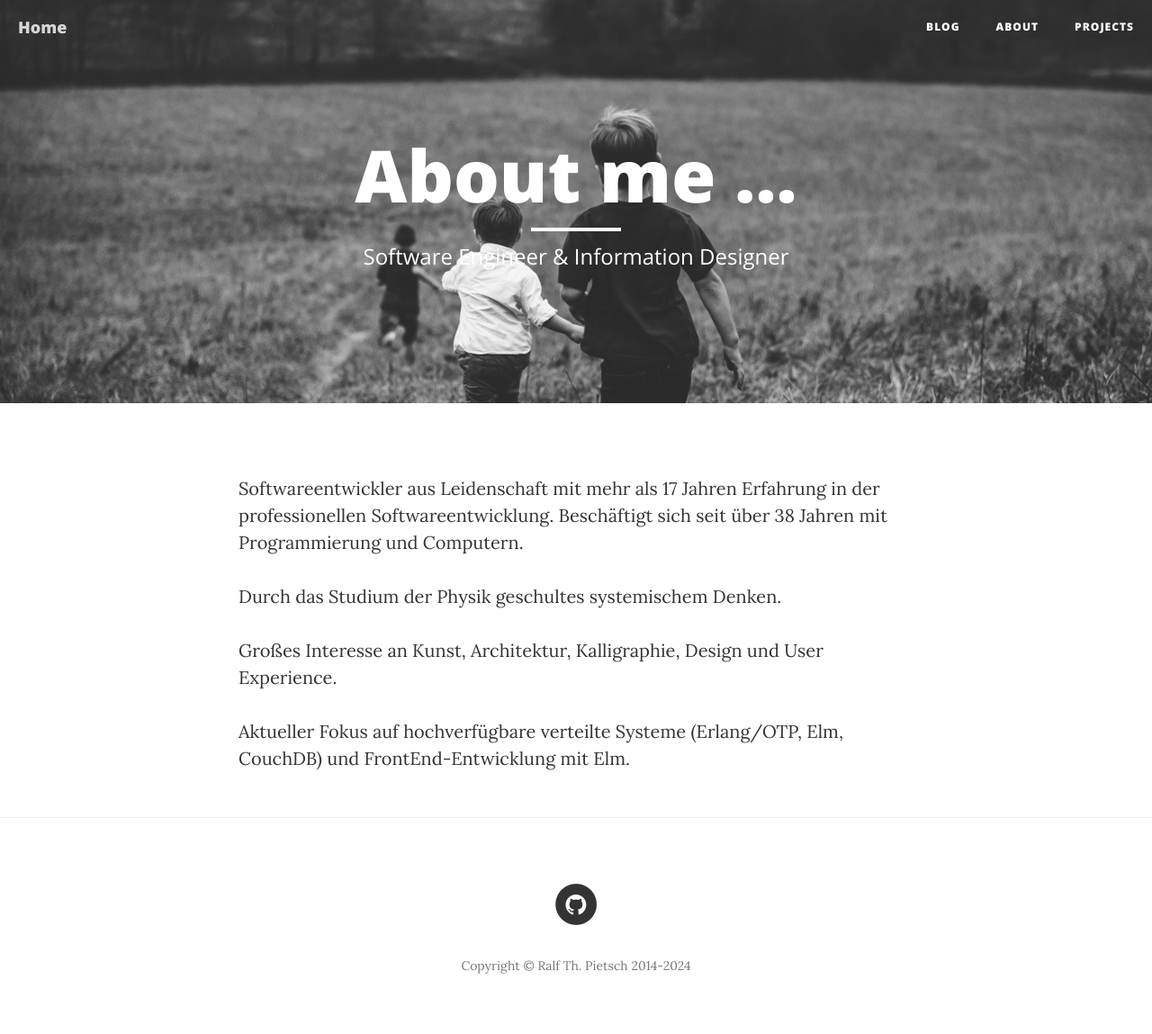
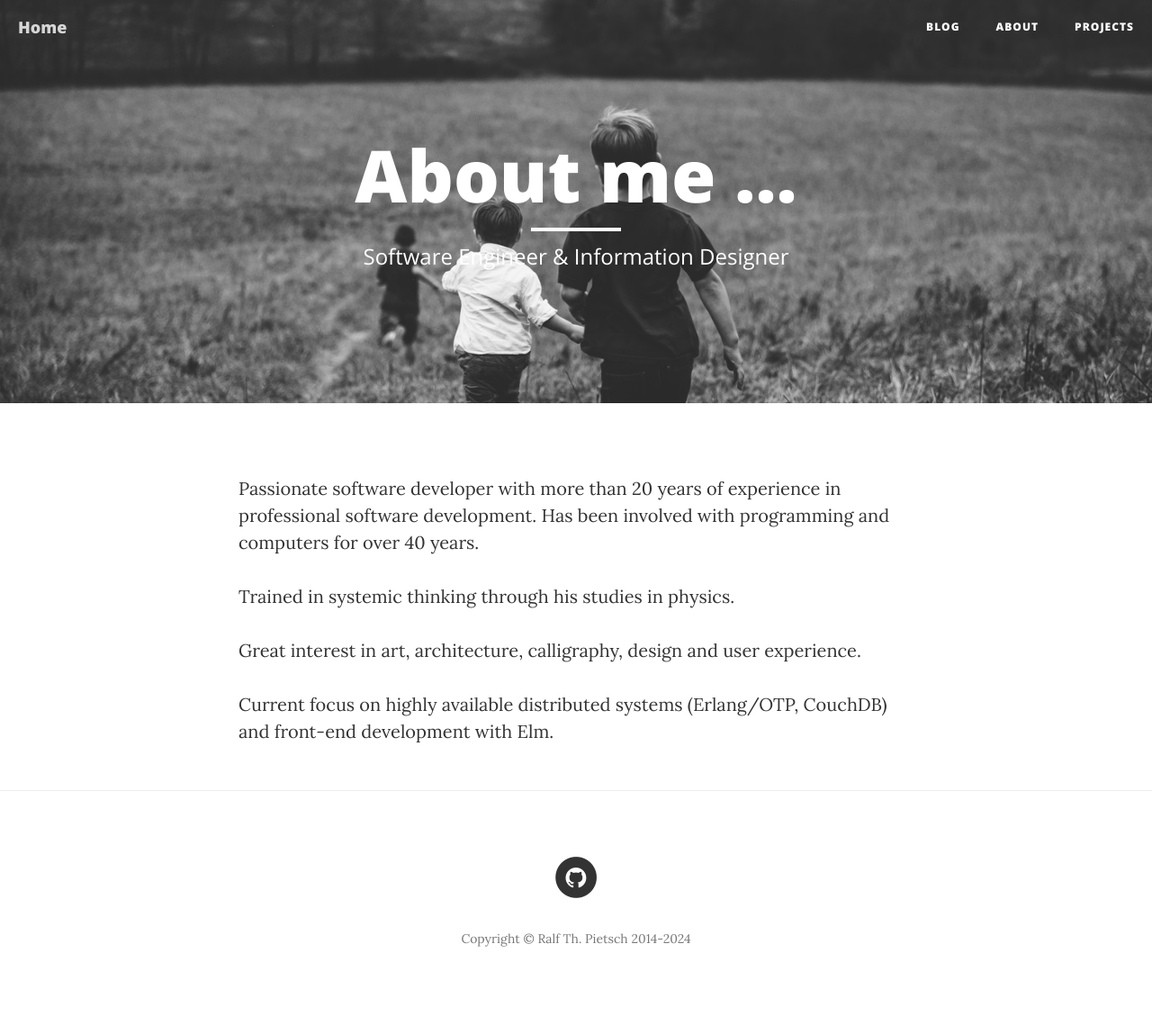
Before and after one commit to ratopi/ratopi.github.io, a Jekyll site: the page built from about.md, in a window 1280 px wide. Shown: the whole page at 90% size. Built offline with Jekyll 4.4.1, drawn with Linux system fonts in a browser that asks for light colours; after the commit the page ends 1119 px from its top, so only the background shows below that.

Commit message:
about in en

```diff
--- a/about.md
+++ b/about.md
@@ -4,10 +4,10 @@ description: Software Engineer & Information Designer
 layout: page
 image: about
 ---
-Softwareentwickler aus Leidenschaft mit mehr als 17 Jahren Erfahrung in der professionellen Softwareentwicklung.  Beschäftigt sich seit über 38 Jahren mit Programmierung und Computern.
+Passionate software developer with more than 20 years of experience in professional software development. Has been involved with programming and computers for over 40 years.
 
-Durch das Studium der Physik geschultes systemischem Denken.
+Trained in systemic thinking through his studies in physics.
 
-Großes Interesse an Kunst, Architektur, Kalligraphie, Design und User Experience.
+Great interest in art, architecture, calligraphy, design and user experience.
 
-Aktueller Fokus auf hochverfügbare verteilte Systeme (Erlang/OTP, Elm, CouchDB) und FrontEnd-Entwicklung mit Elm.
+Current focus on highly available distributed systems (Erlang/OTP, CouchDB) and front-end development with Elm.
```
